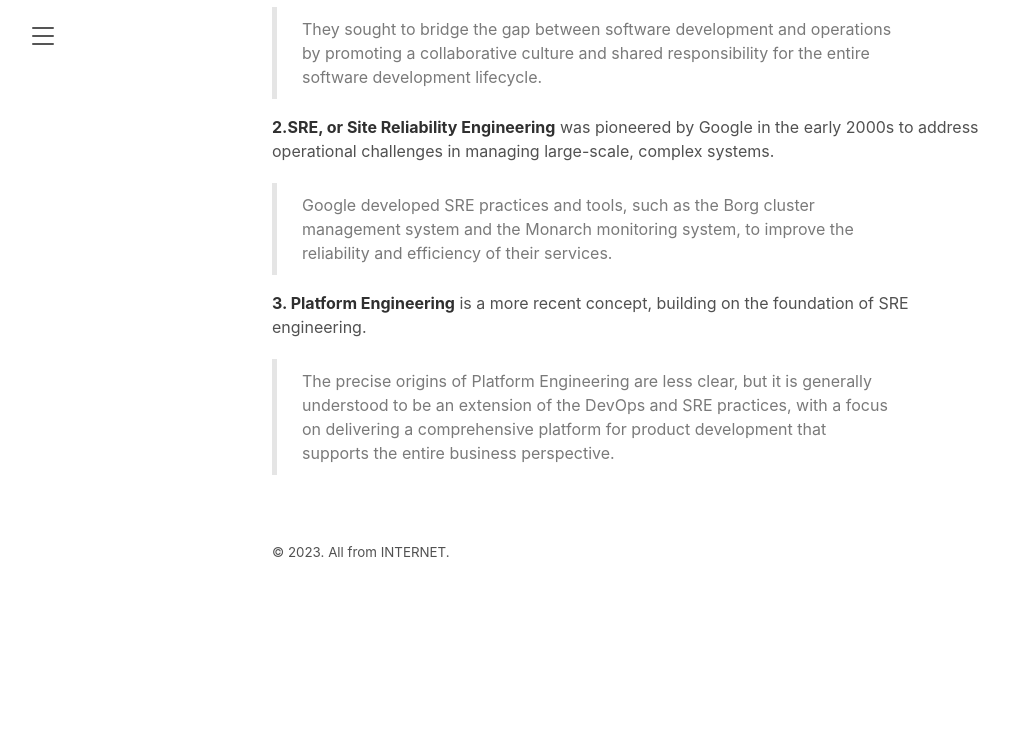
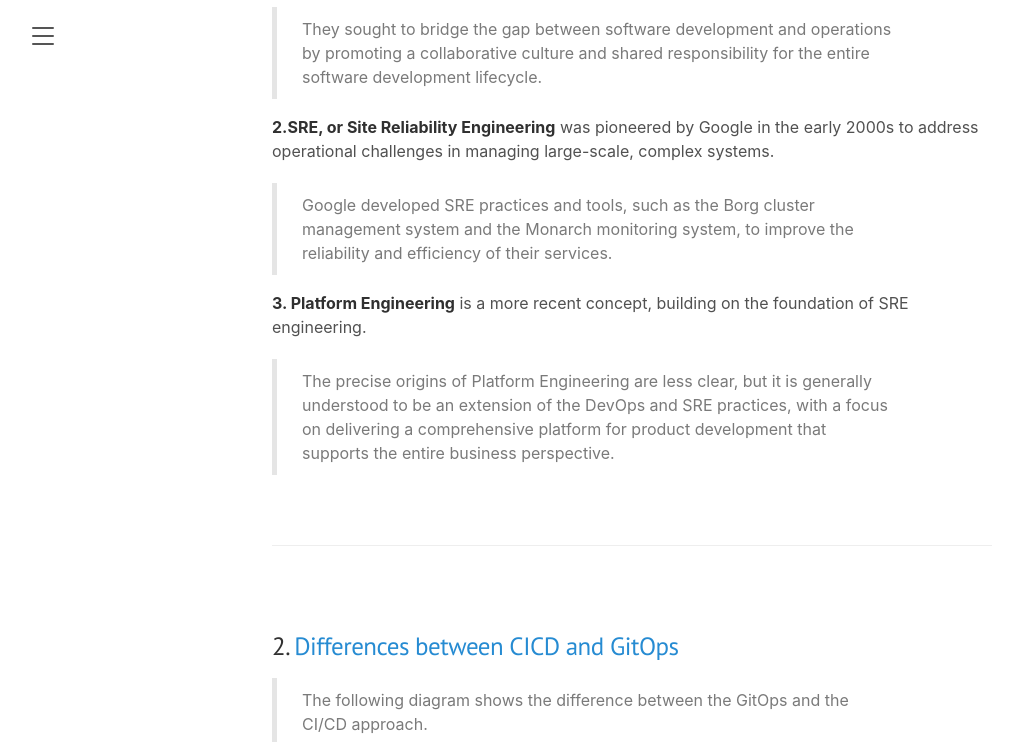
Before and after one commit to momensity/cookabc.github.io, a Jekyll site: the page built from _posts/2023-03-21-DevOPS_SRE.md, in a window 1280 px wide and 1400 px high, scrolled down 773 px. Shown: the top 742 px of the window, without its empty margins (8-1017 px from the left). Built offline with Jekyll 4.4.1, drawn with Linux system fonts in a browser that asks for light colours; before the commit the page ends 1396 px from its top, so only the background shows below that; some of the changed text lies outside the part shown; grey boxes are pictures that could not be loaded.

Commit message:
add: Differences between CICD and GitOps

```diff
--- a/_posts/2023-03-21-DevOPS_SRE.md
+++ b/_posts/2023-03-21-DevOPS_SRE.md
@@ -22,3 +22,22 @@
 **3. Platform Engineering** is a more recent concept, building on the foundation of SRE engineering.
 
 > The precise origins of Platform Engineering are less clear, but it is generally understood to be an extension of the DevOps and SRE practices, with a focus on delivering a comprehensive platform for product development that supports the entire business perspective.
+
+<br/>
+
+---
+
+<br/>
+
+### 2. [Differences between CICD and GitOps](https://content.altexsoft.com/media/2020/05/word-image-53.png)
+
+> The following diagram shows the difference between the GitOps and the CI/CD approach.
+
+![CICD and GitOps](https://miro.medium.com/v2/resize:fit:1400/format:webp/1*Dluk3kqLgC18Y01LvjnPGw.png)
+
+**GitOps is based on these key principles:**
+
+- `Declarative`: all system components (infrastructure and applications) are described declarative
+- `Versioned and Immutable`: the desired system state is stored in a version-controlled Git repository
+- `Pulled Automatically`: approved changes are automated and applied to the system
+- `Continues Reconciled/Synchronization`: Agents/Operators are used to ensure correctness and alert any divergence from desired state
```
Also changed, not shown: other parts of _posts/2023-03-21-DevOPS_SRE.md (+1 -1 lines).
